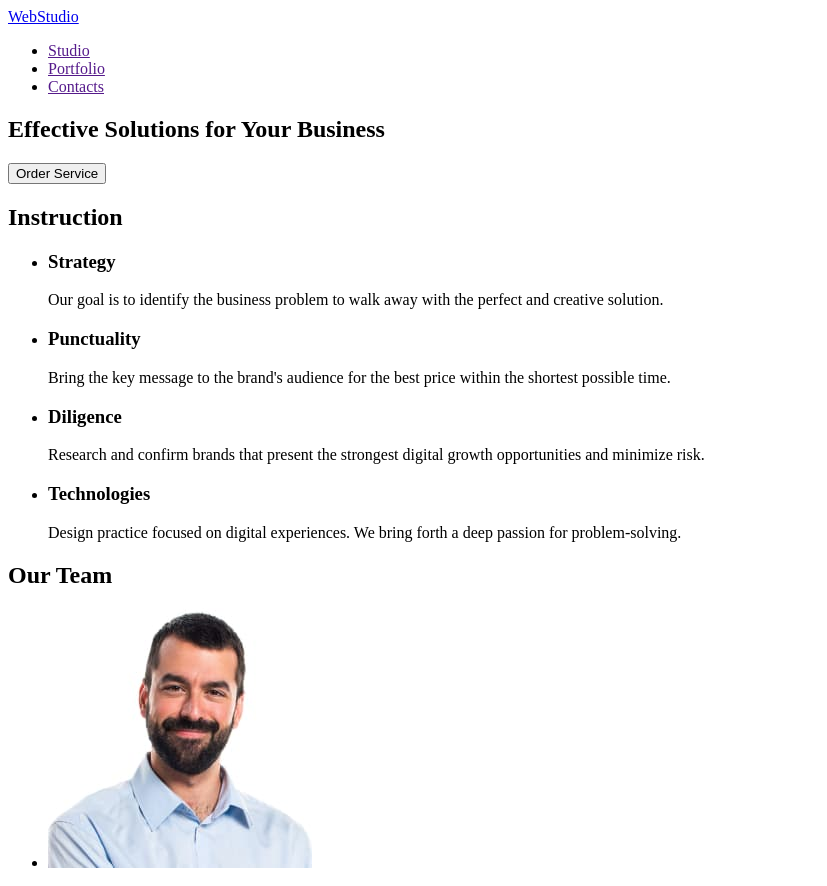
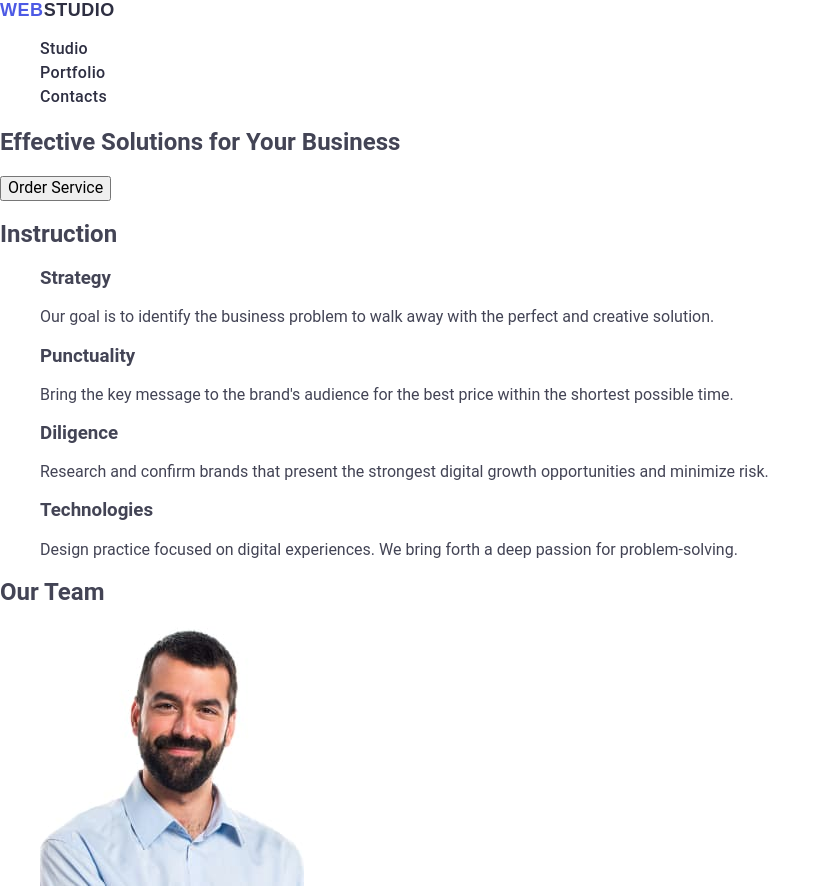
Before and after one commit to Jekosya88/goit-markup-hw-02m, a plain HTML site: page index.html in a window 1280 px wide. Shown: the top 886 px of the page, without its empty margins (0-827 px from the left). Drawn offline with nearby package versions, Linux system fonts and the light colour scheme.

Commit message:
add markup

```diff
--- /dev/null
+++ b/css/style.css
@@ -0,0 +1,58 @@
+body {
+    background-color: tomato;
+}
+body {
+    font-family: "Roboto", sans-serif;
+    color: #434455;
+    background-color: #fff;
+}
+
+ul,ol {
+    list-style-type: none;
+}
+
+a {
+    text-decoration: none;
+}
+
+.logo{
+   font-family: "Raleway", sans-serif;
+   font-weight: 700;
+   font-size: 18px;
+   line-height: 1.17;
+   letter-spacing: 0.03em;
+   text-transform: uppercase;
+   color:#4d5ae5;
+}
+
+.header-logo .logo-part {
+ color: #2e2f42;
+}
+.nav-link{
+    font-weight: 500;
+    font-size:16px ;
+    line-height: 1.5;
+   letter-spacing: 0.02em;
+   color: #2e2f42;
+}
+
+.nav-link:hover,
+.nav-link:fokus  {
+    color: #404bbf
+}
+
+.contacts {
+    font-style: normal;
+}
+
+.contacts-link {
+    font-size: 16px;
+    line-height: 1.5;
+    letter-spacing: 0.02em;
+    color: #434455;
+}
+
+.contacts-link:hover,
+.contacts-link:fokus {
+  color:#404bbf
+}
--- a/index.html
+++ b/index.html
@@ -4,15 +4,24 @@
     <meta charset="UTF-8" />
     <meta name="viewport" content="width=device-width, initial-scale=1.0" />
     <title>WebStudio</title>
+    <link rel="stylesheet" href="https://cdnjs.cloudflare.com/ajax/libs/modern-normalize/3.0.1/modern-normalize.min.css"
+     integrity="sha512-q6WgHqiHlKyOqslT/lgBgodhd03Wp4BEqKeW6nNtlOY4quzyG3VoQKFrieaCeSnuVseNKRGpGeDU3qPmabCANg=="
+     crossorigin="anonymous" referrerpolicy="no-referrer" />
+
+    <link rel="stylesheet" href="./css/style.css" />
 </head>
 <body>
-    <header>
-        <nav>
-        <a href="/index.html">WebStudio</a>
-      <ul>
-            <li><a href="">Studio</a></li>
-            <li><a href="">Portfolio</a></li>
-            <li><a href="">Contacts</a></li>
+    <header class="page-header">
+        <nav class="header-nav">
+        <a class="logo header-logo" href="/index.html">Web<span class="logo-part">Studio</span></a>
+
+        <ul class="nav-list" >
+
+            <li class="nav-item">
+                <a class="nav-link" href="./index.html">Studio</a>
+            </li>
+            <li class="nav-item"><a class="nav-link" href="">Portfolio</a></li>
+            <li class="nav-item"><a class="nav-link" href="">Contacts</a></li>
         </ul>
        </nav>
     </header>
@@ -79,7 +88,15 @@
             </ul>
         </section>
     </main>
-    <footer></footer>
+    <footer>
+        <address class="Contacts">
 
+            <ul class="Contacts-list">
+            <li class="contacts-item"><a class="Contacts-link" href="mailto:info@devstudio.com">info@devstudio.com</a></li>
+            <li class="contacts-item"><a class="Contacts-link" href="tel:+110001111111">+11 (000) 111-11-11</a></li>
+            </ul>
+         </address>
+
+    </footer>
 </body>
 </html>
```
